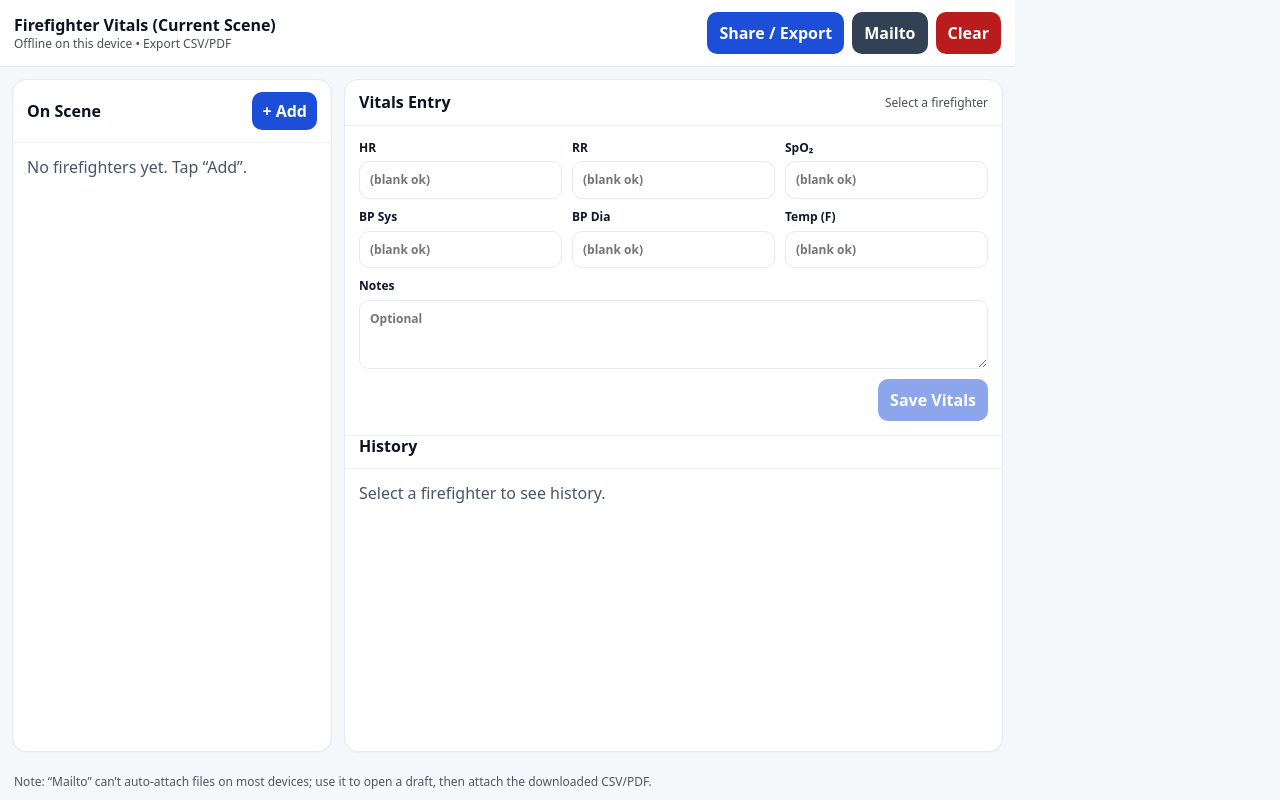
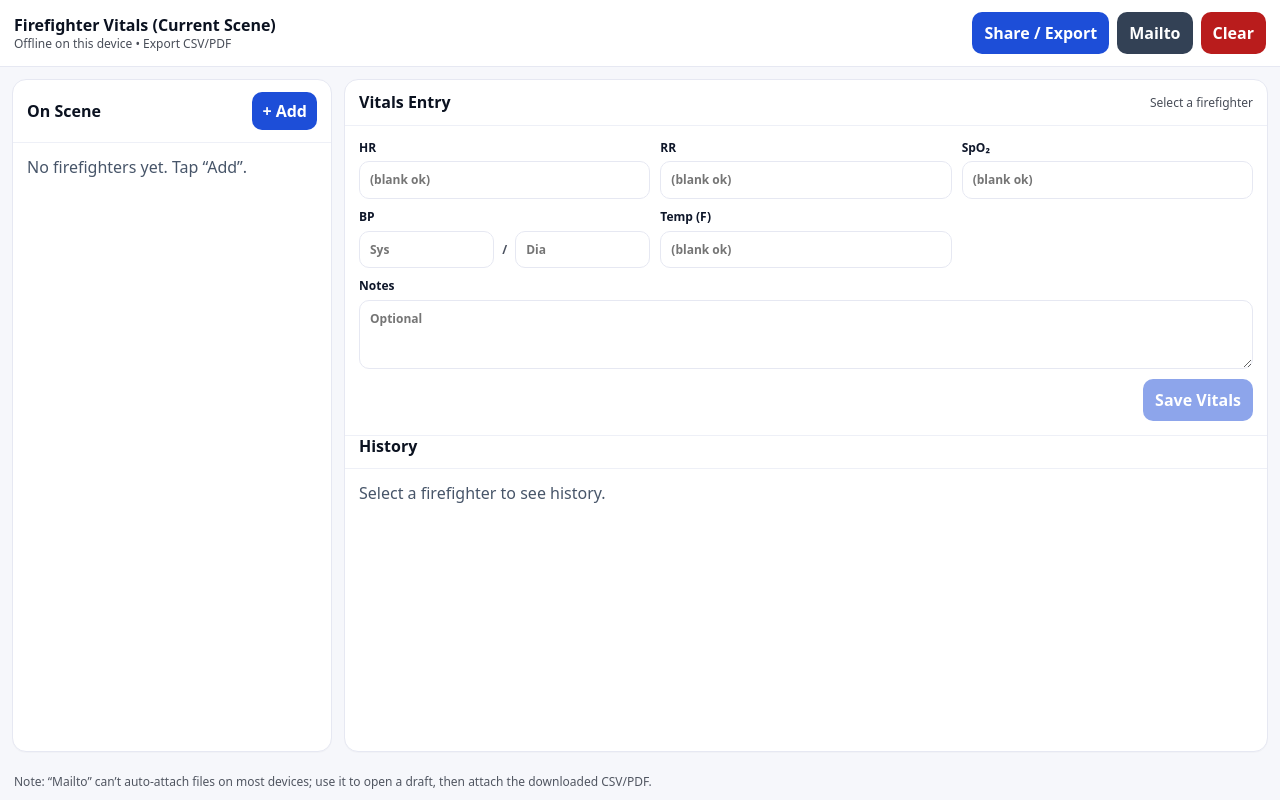
Before and after one commit to MaddyKT/vital-call, a React (Vite) app: page / in a window 1280 px wide. Built offline with nearby package versions, Linux system fonts and the light colour scheme.

Commit message:
Combine BP into single field with sys/dia separated by slash

```diff
--- a/src/App.css
+++ b/src/App.css
@@ -132,6 +132,22 @@ input, textarea {
   border: 1px solid #e6e8f2;
 }
 
+.bpRow {
+  display: grid;
+  grid-template-columns: 1fr auto 1fr;
+  align-items: center;
+  gap: 8px;
+}
+
+.bpInput {
+  width: 100%;
+}
+
+.bpSlash {
+  font-weight: 900;
+  opacity: 0.75;
+}
+
 textarea { resize: vertical; }
 
 .formActions { display: flex; justify-content: flex-end; }
--- a/src/App.tsx
+++ b/src/App.tsx
@@ -231,12 +231,26 @@ export default function App() {
                 <input inputMode="numeric" value={form.spo2} onChange={(e) => setForm((f) => ({ ...f, spo2: e.target.value }))} placeholder="(blank ok)" />
               </label>
               <label>
-                BP Sys
-                <input inputMode="numeric" value={form.bpSys} onChange={(e) => setForm((f) => ({ ...f, bpSys: e.target.value }))} placeholder="(blank ok)" />
-              </label>
-              <label>
-                BP Dia
-                <input inputMode="numeric" value={form.bpDia} onChange={(e) => setForm((f) => ({ ...f, bpDia: e.target.value }))} placeholder="(blank ok)" />
+                BP
+                <div className="bpRow">
+                  <input
+                    className="bpInput"
+                    inputMode="numeric"
+                    value={form.bpSys}
+                    onChange={(e) => setForm((f) => ({ ...f, bpSys: e.target.value }))}
+                    placeholder="Sys"
+                    aria-label="Blood pressure systolic"
+                  />
+                  <div className="bpSlash">/</div>
+                  <input
+                    className="bpInput"
+                    inputMode="numeric"
+                    value={form.bpDia}
+                    onChange={(e) => setForm((f) => ({ ...f, bpDia: e.target.value }))}
+                    placeholder="Dia"
+                    aria-label="Blood pressure diastolic"
+                  />
+                </div>
               </label>
               <label>
                 Temp (F)
```
